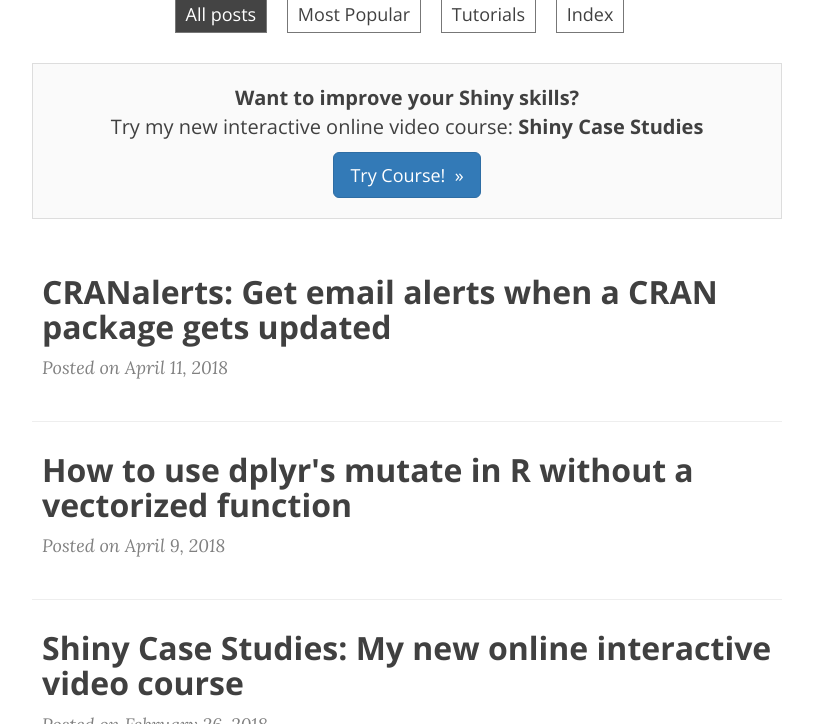
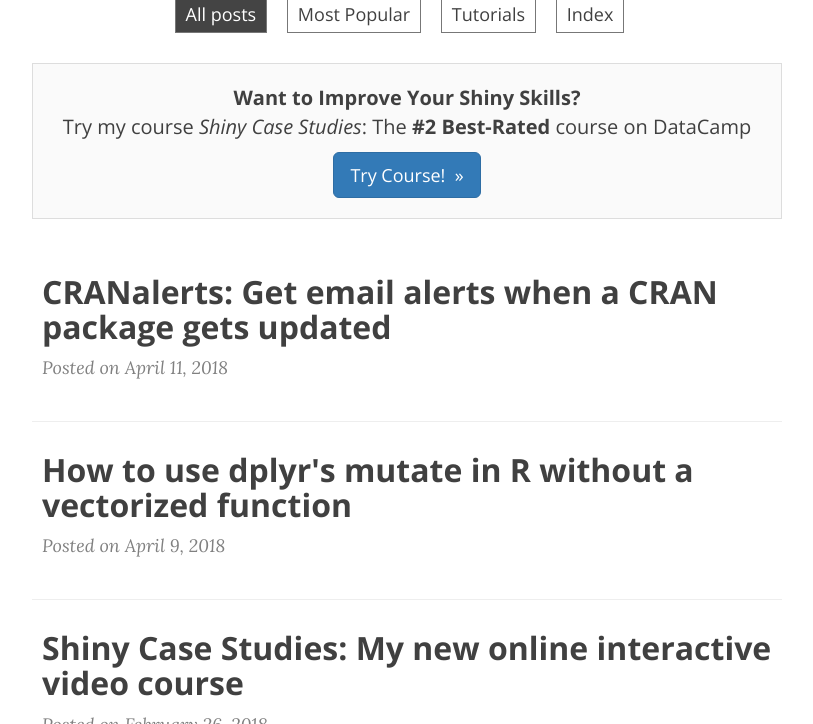
Before and after one commit to daattali/daattali.github.io, a Jekyll site: the page built from index.html, in a window 1280 px wide and 900 px high, scrolled down 506 px, cut to the strip 176-900 px from the top of the window. Shown: the whole strip, without its empty margins (233-1046 px from the left). Built offline with Jekyll 4.4.1, drawn with Linux system fonts in a browser that asks for light colours; nearby versions of some CDN libraries; the list of posts is cut into pages by our own code.

Commit message:
Update datacamp_course_promo.html

```diff
--- a/_includes/datacamp_course_promo.html
+++ b/_includes/datacamp_course_promo.html
@@ -1,7 +1,8 @@
 {% if page.datacampcourse %}
   <div id="datacamp-course-section">
-    <strong>Want to improve your Shiny skills?</strong><br/>
-    Try my new interactive online video course: <strong>Shiny Case Studies</strong><br/>
+    <strong>Want to Improve Your Shiny Skills?</strong><br/>
+    Try my course <em>Shiny Case Studies</em>:
+    The <strong>#2 Best-Rated</strong> course on DataCamp<br/>
     <a class="btn btn-primary btn-lg" href="https://www.datacamp.com/courses/building-web-applications-in-r-with-shiny-case-studies" target="_blank">
       Try Course! &nbsp;&raquo;
     </a>
```
